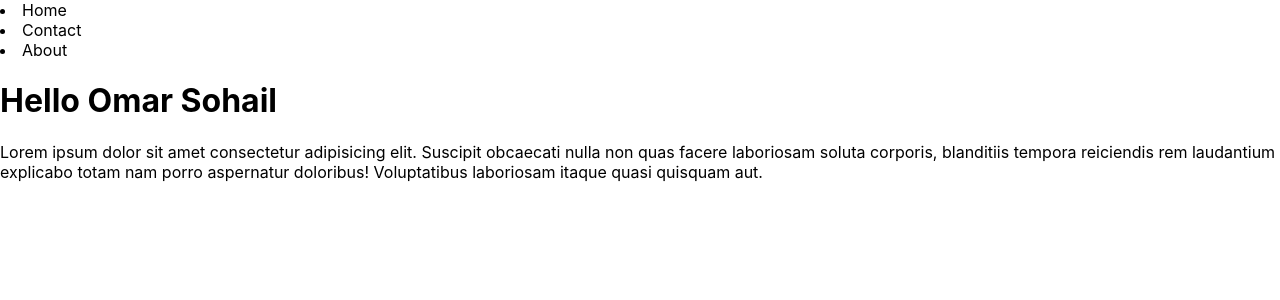
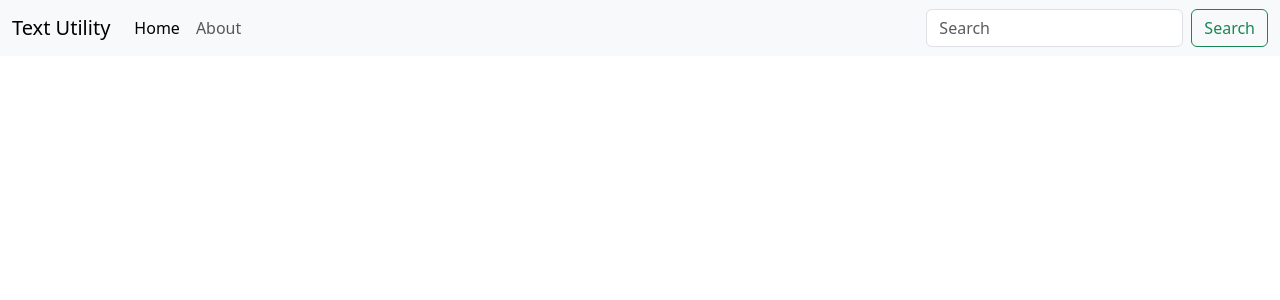
Before and after one commit to aflat00n/ReactJS-Course, a React (Create React App) app in the folder my-app/: page / in a window 1280 px wide. Shown: the top 300 px of the page. Built offline with nearby package versions, Linux system fonts and the light colour scheme.

Commit message:
making text utility app and added bootstrap

```diff
--- a/my-app/public/index.html
+++ b/my-app/public/index.html
@@ -24,11 +24,13 @@
       work correctly both with client-side routing and a non-root public URL.
       Learn how to configure a non-root public URL by running `npm run build`.
     -->
+    <link href="https://cdn.jsdelivr.net/npm/bootstrap@5.3.0-alpha3/dist/css/bootstrap.min.css" rel="stylesheet" integrity="sha384-KK94CHFLLe+nY2dmCWGMq91rCGa5gtU4mk92HdvYe+M/SXH301p5ILy+dN9+nJOZ" crossorigin="anonymous">
     <title>React App</title>
   </head>
   <body>
     <noscript>You need to enable JavaScript to run this app.</noscript>
     <div id="root"></div>
+    <script src="https://cdn.jsdelivr.net/npm/bootstrap@5.3.0-alpha3/dist/js/bootstrap.bundle.min.js" integrity="sha384-ENjdO4Dr2bkBIFxQpeoTz1HIcje39Wm4jDKdf19U8gI4ddQ3GYNS7NTKfAdVQSZe" crossorigin="anonymous"></script>
     <!--
       This HTML file is a template.
       If you open it directly in the browser, you will see an empty page.
--- a/my-app/src/App.js
+++ b/my-app/src/App.js
@@ -1,19 +1,31 @@
 // import logo from './logo.svg';
 import './App.css';
 
-let name = 'Omar Sohail'
 function App() {
   return (
     <>
-    <nav>
-      <li>Home</li>
-      <li>Contact</li>
-      <li>About</li>
-    </nav>
-    <div className="container">
-      <h1>Hello {name}</h1>
-      <p>Lorem ipsum dolor sit amet consectetur adipisicing elit. Suscipit obcaecati nulla non quas facere laboriosam soluta corporis, blanditiis tempora reiciendis rem laudantium explicabo totam nam porro aspernatur doloribus! Voluptatibus laboriosam itaque quasi quisquam aut.</p>
+    <nav className="navbar navbar-expand-lg bg-body-tertiary">
+  <div className="container-fluid">
+    <a className="navbar-brand" href="/">Text Utility</a>
+    <button className="navbar-toggler" type="button" data-bs-toggle="collapse" data-bs-target="#navbarSupportedContent" aria-controls="navbarSupportedContent" aria-expanded="false" aria-label="Toggle navigation">
+      <span className="navbar-toggler-icon"></span>
+    </button>
+    <div className="collapse navbar-collapse" id="navbarSupportedContent">
+      <ul className="navbar-nav me-auto mb-2 mb-lg-0">
+        <li className="nav-item">
+          <a className="nav-link active" aria-current="page" href="/">Home</a>
+        </li>
+        <li className="nav-item">
+          <a className="nav-link" href="/">About</a>
+        </li>
+      </ul>
+      <form className="d-flex" role="search">
+        <input className="form-control me-2" type="search" placeholder="Search" aria-label="Search"/>
+        <button className="btn btn-outline-success" type="submit">Search</button>
+      </form>
     </div>
+  </div>
+</nav>
     </>
   );
 }
--- a/my-app/src/index.css
+++ b/my-app/src/index.css
@@ -1,4 +1,4 @@
-body {
+/* body {
   margin: 0;
   font-family: -apple-system, BlinkMacSystemFont, 'Segoe UI', 'Roboto', 'Oxygen',
     'Ubuntu', 'Cantarell', 'Fira Sans', 'Droid Sans', 'Helvetica Neue',
@@ -10,4 +10,4 @@
 code {
   font-family: source-code-pro, Menlo, Monaco, Consolas, 'Courier New',
     monospace;
-}
+} */
```
